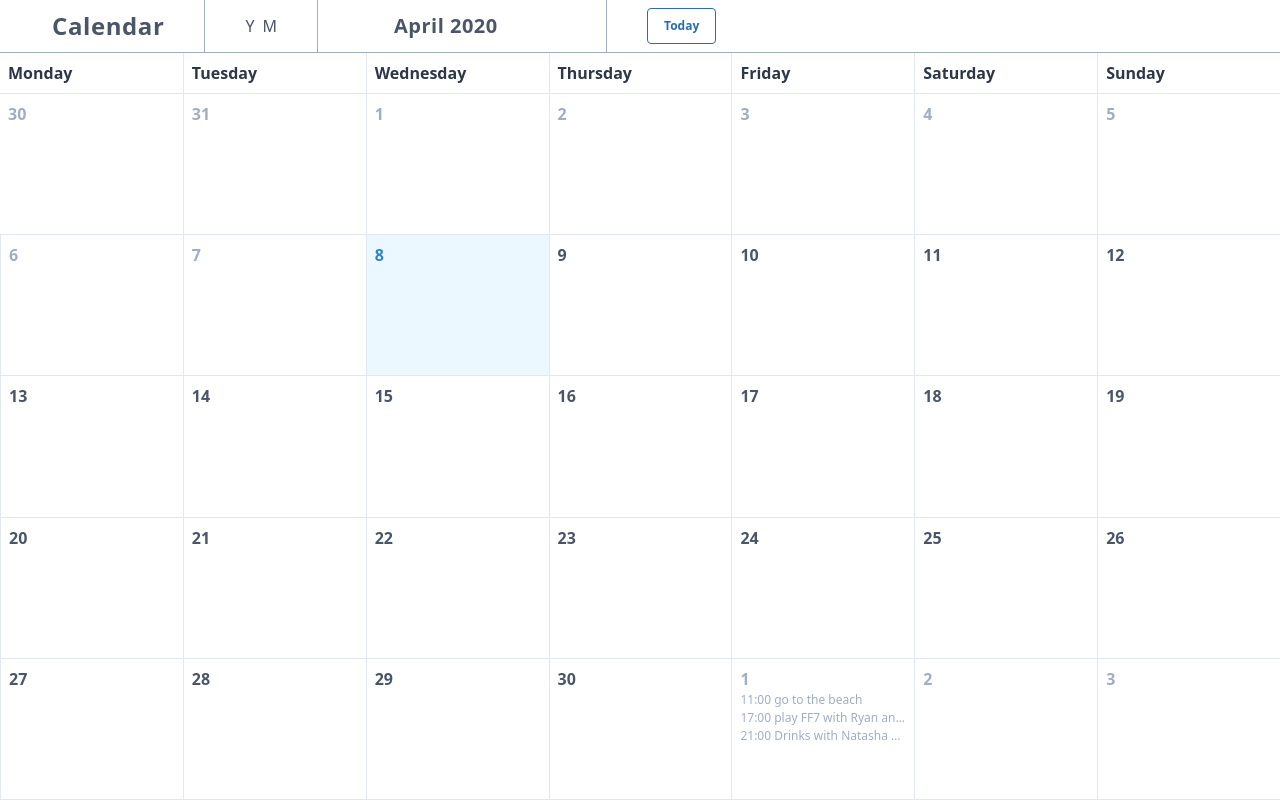
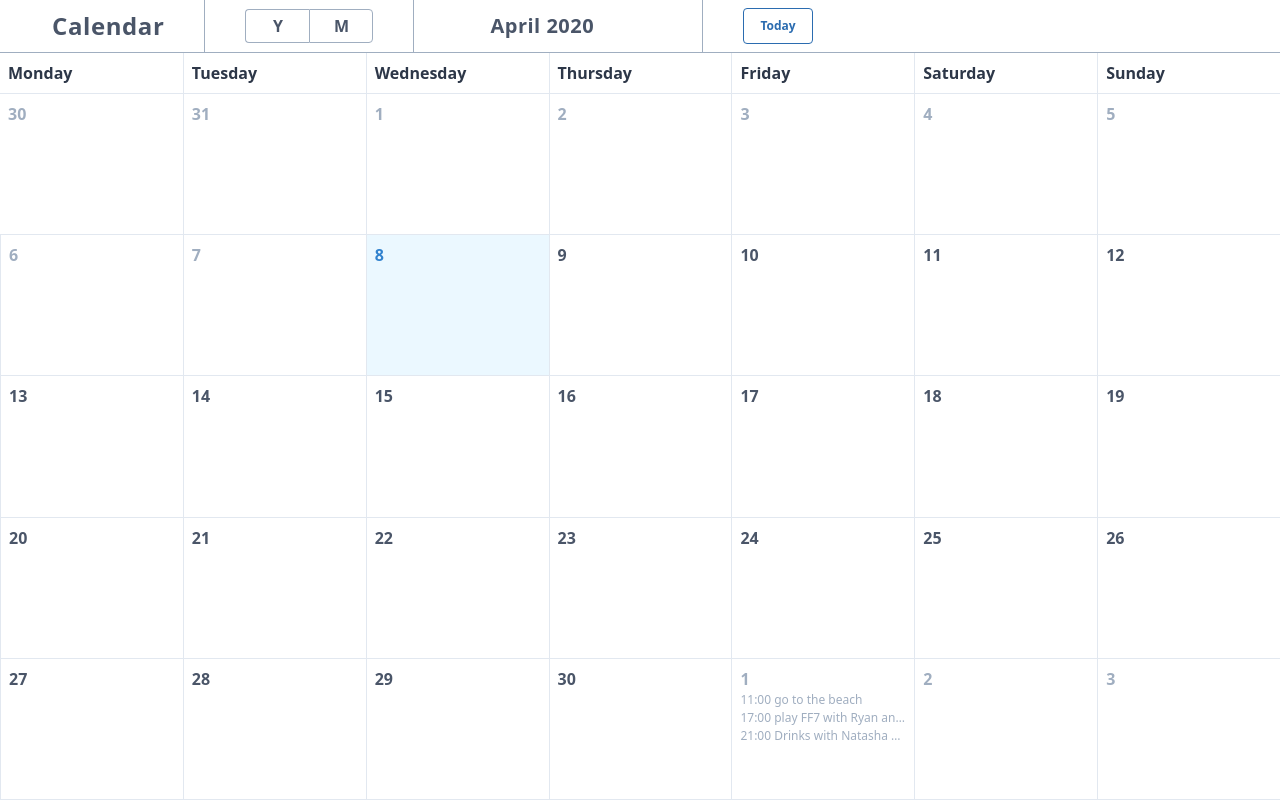
Before and after one commit to beaucouplus/calendar, a React (Create React App) app: page / in a window 1280 px wide. Built offline with nearby package versions, Linux system fonts and the light colour scheme.

Commit message:
create button group in header > works (#37)

```diff
--- a/src/Header.js
+++ b/src/Header.js
@@ -40,12 +40,22 @@ function Header({
         </h1>
       </div>
       <div className="flex flex-row items-center px-10 space-x-5">
-        <ul className="flex flex-row h-full items-center align-middle space-x-2 pr-10 border-r border-gray-500">
+        <ul className="flex flex-row h-full items-center align-middle pr-10 border-r border-gray-500">
           <li>
-            <Button callBack={() => onSelectView("YearView")}>Y</Button>
+            <Button
+              callBack={() => onSelectView("YearView")}
+              css="w-16 justify-center font-semibold border-l border-t border-b border-gray-500 rounded-l py-1 hover:bg-blue-800 hover:text-white"
+            >
+              Y
+            </Button>
           </li>
           <li>
-            <Button callBack={() => onSelectView("MonthView")}>M</Button>
+            <Button
+              callBack={() => onSelectView("MonthView")}
+              css="w-16 justify-center font-semibold border border-gray-500 rounded-r py-1 hover:bg-blue-800 hover:text-white"
+            >
+              M
+            </Button>
           </li>
         </ul>
 
```
